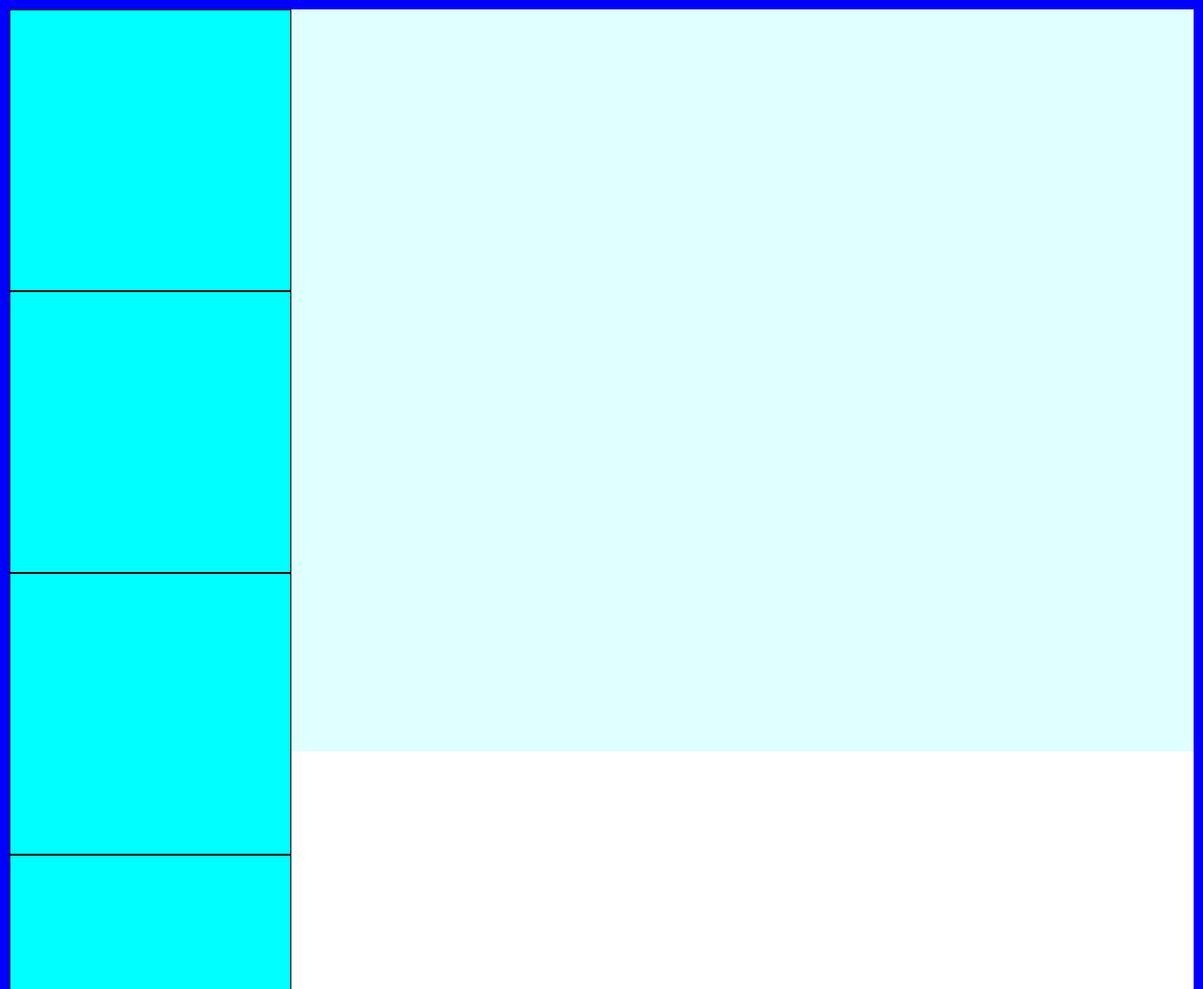
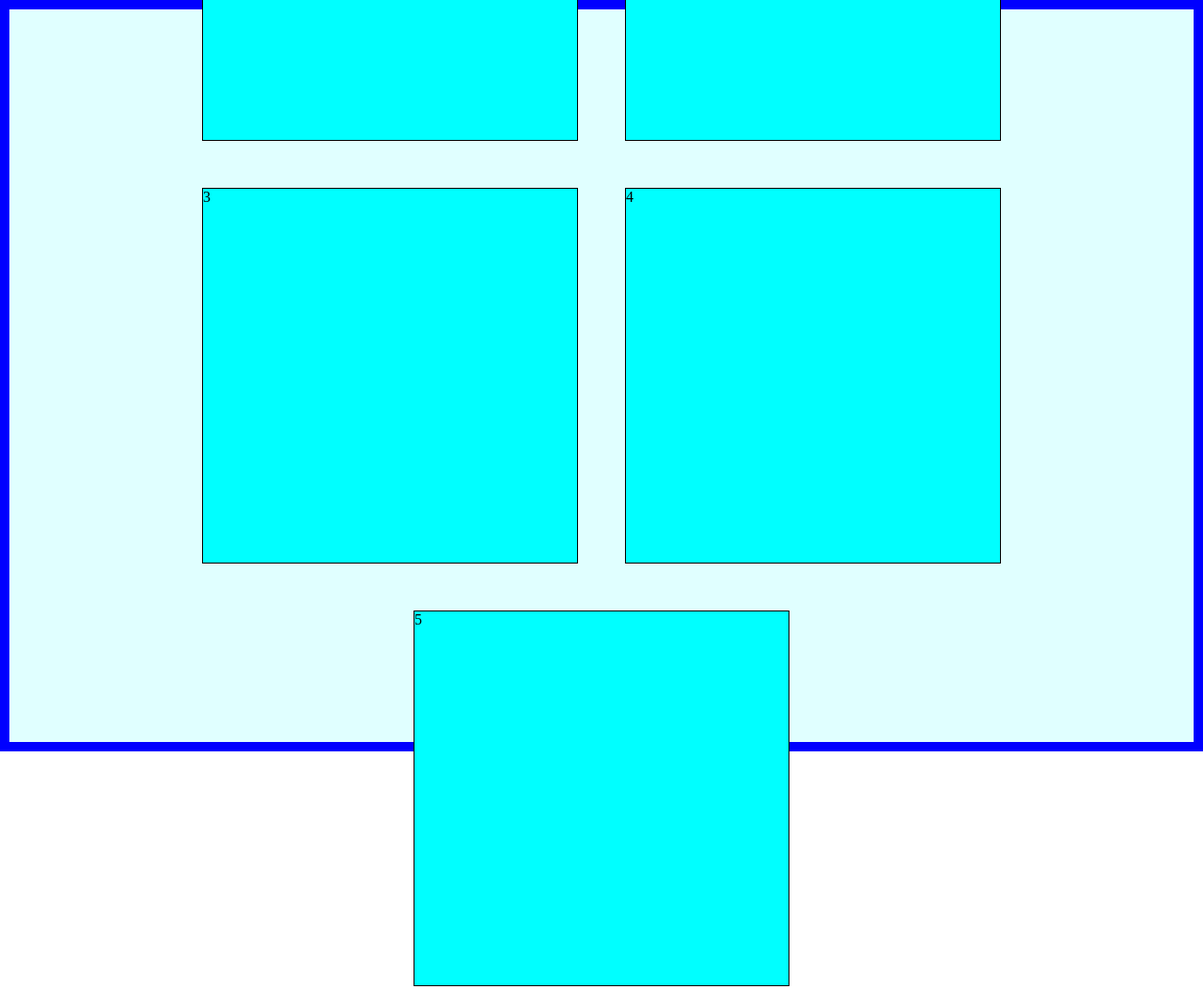
Before and after one commit to Du0Du0/flex-basic, a plain HTML site: page index.html in a window 1280 px wide. Shown: the top 1053 px of the page at 94% size. Drawn offline with Linux system fonts and the light colour scheme.

Commit message:
flex 개념 정리

```diff
--- a/index.html
+++ b/index.html
@@ -10,12 +10,46 @@
 <body>
     <main>
         <section>
-            <article></article>
-            <article></article>
-            <article></article>
-            <article></article>
-            <article></article>
+            <article>1</article>
+            <article>2</article>
+            <article>3</article>
+            <article>4</article>
+            <article>5</article>
         </section>
     </main>
 </body>
 </html>
+
+
+<!--
+block요소의 5가지 특성
+1. 넓이값 미지정시 부모오소 넓이 값을 100% 상속
+2. 높이값 미지정시 자식요소의 높이값 총합이 자동 적용
+3. 자동 줄바꿈
+4. 블록요소, 인라인블록, 인라인 요소 모두 감쌀 수 있음
+5. 기존의 블록요소를 좌우배치 하기 위해서는 float를 활용
+(자식요소에 적용)
+
+inline-block의 특성 (블록과 인라인특성 모두 포함)
+-인라인 요소인데 넓이와 높이값 설정 가능
+-float처리하지 않더라도 기본적으로 좌우배치됨
+
+flex
+-자식요소가 배치되는 방법을 부모 요소에서 설정
+-부모요소에 flex를 지정하면 자식 요소는 inline-block화 처리됨
+-flex에는 기본축, 반대축이라는 개념이 존재
+-따로 방햐을 지정하지않으면 기본축이 가로, 반대축이 세로
+-flex-direction으로 기본축 변경 가능
+-flex-direction: row (기본축을 가로로 변경 -디폴트값)
+-flex-direction: column (기본축을 세로로 변경)
+-justify-content: 기본축의 정렬 방식을 결정
+-align-contnet(줄바꿈 요소 있을떄), align-items(줄바꿈 요소가 없을때): 반대축의 정렬방식을 결정
+-flex-start: 시작방향 정렬
+-flex-end: 반대방향 정렬
+-center: 가운데 정렬
+-space-between: 양끝을 좌우로 붙이고 사이간격을 균등배치
+-space-around: 양끝도 간격을 균등 배치
+-space-evenly:양끝도 중첩된 간격포함 균등 배치
+-flex-wrap: 줄바꿈 속성 적용
+-flex-wrap 적용시에는 align-items가 아닌 align-content 적용
+-->
--- a/scss/style.scss
+++ b/scss/style.scss
@@ -7,10 +7,18 @@ main {
 
     section {
         border: 10px solid blue;
+        height: 100%;
+        display: flex;
+        //자식요소 배치는 부모요소에서 결정하는 것!
+        flex-wrap: wrap;
+        justify-content: center;
+        // flex-direction: column;
+        align-content: center;
+        gap: 50px;
 
         article {
-            width: 300px;
-            height: 300px;
+            width: 400px;
+            height: 400px;
             background: aqua;
             border: 1px solid #000;
         }
```
Also changed, not shown: css/style.css, 1 other file.
